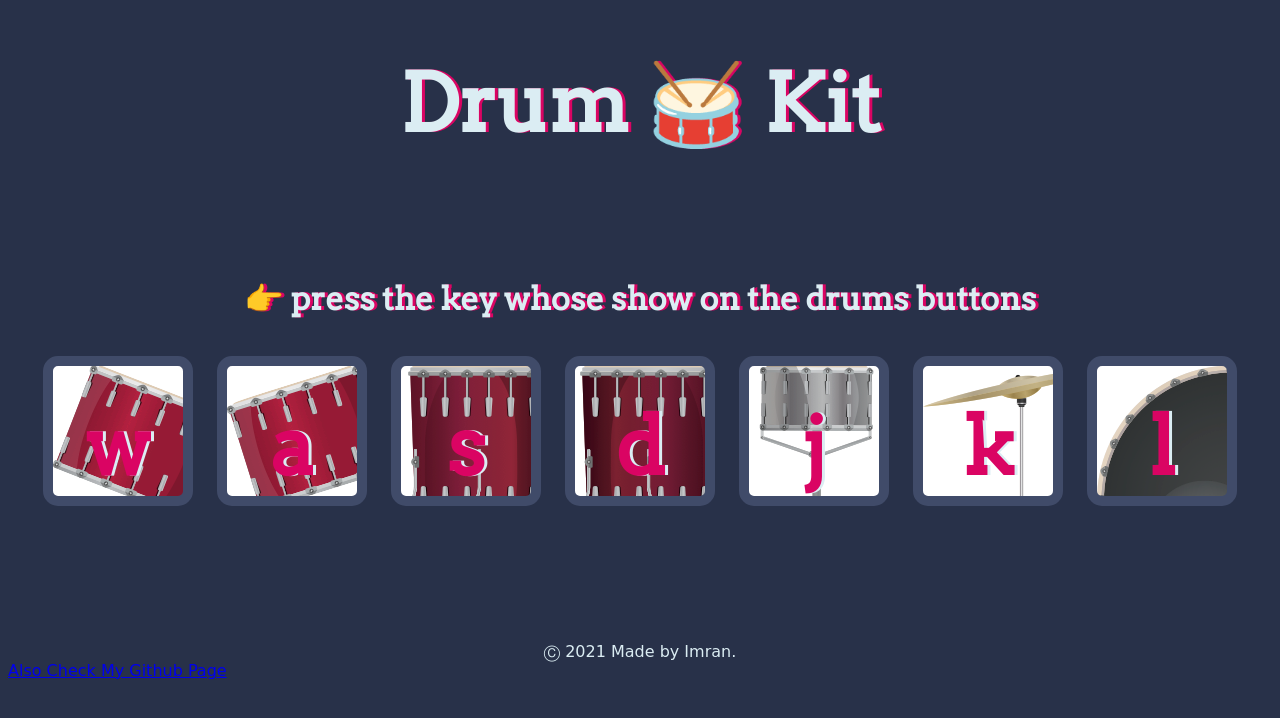
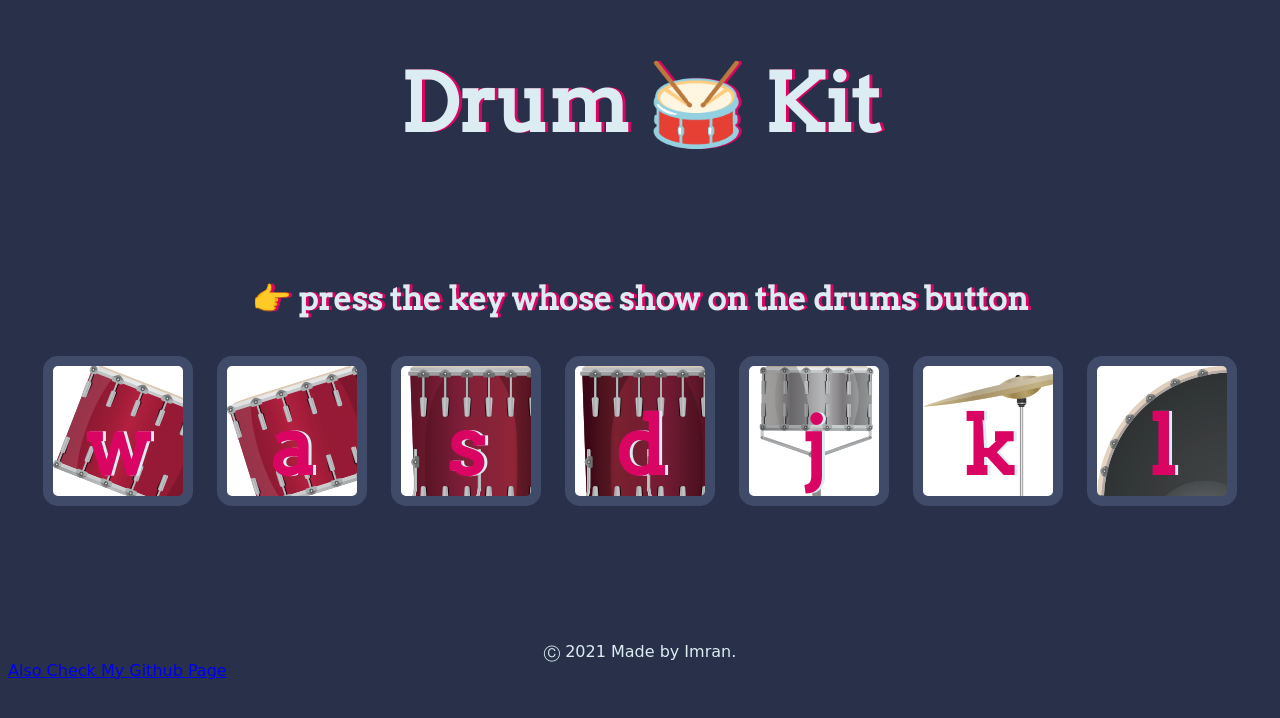
Before and after one commit to Imran6324/Drum-Kit, a plain HTML site: page index.html in a window 1280 px wide. Drawn offline with Linux system fonts and the light colour scheme.

Commit message:
Update index.html

```diff
--- a/index.html
+++ b/index.html
@@ -14,7 +14,7 @@
 
   <h1 id="title">Drum 🥁 Kit</h1>
   <div class="set">
-    <h2>👉 press the key whose show on the drums buttons</h2>
+    <h2>👉 press the key whose show on the drums button</h2>
     <button class="w drum">w</button>
     <button class="a drum">a</button>
     <button class="s drum">s</button>
```
